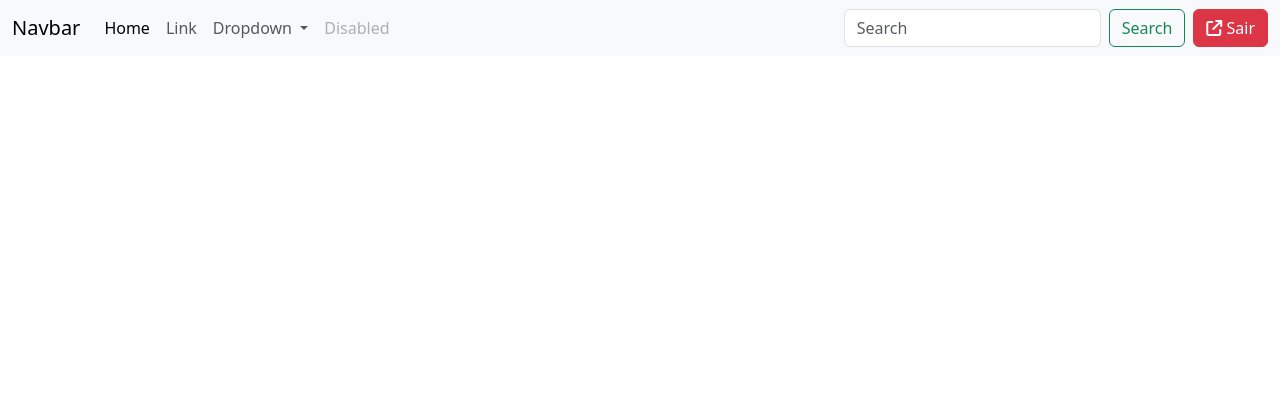
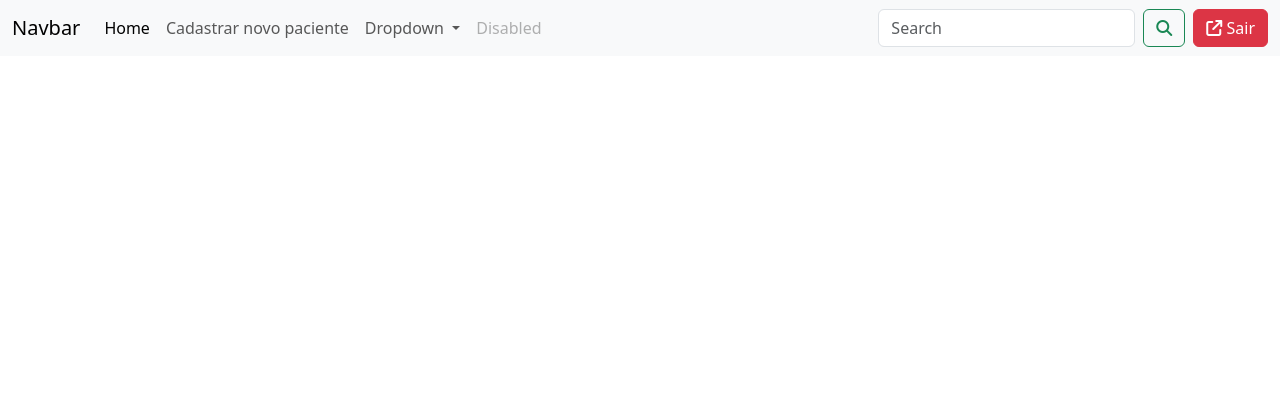
Before and after one commit to gilder-jacomini/sistema_django_noturno, a Django app: page / in a window 1280 px wide. Shown: the top 420 px of the page. Run offline with Django 5.2, Linux system fonts and the light colour scheme; a user stored in the database is signed in.

Commit message:
Aula dia 05/10/2026

```diff
--- a/apps/crud/templates/includes/header.html
+++ b/apps/crud/templates/includes/header.html
@@ -8,10 +8,10 @@
     <div class="collapse navbar-collapse" id="navbarSupportedContent">
       <ul class="navbar-nav me-auto mb-2 mb-lg-0">
         <li class="nav-item">
-          <a class="nav-link active" aria-current="page" href="#">Home</a>
+          <a class="nav-link active" aria-current="page" href="/">Home</a>
         </li>
         <li class="nav-item">
-          <a class="nav-link" href="#">Link</a>
+          <a class="nav-link" href="novoPaciente/">Cadastrar novo paciente</a>
         </li>
         <li class="nav-item dropdown">
           <a class="nav-link dropdown-toggle" href="#" role="button" data-bs-toggle="dropdown" aria-expanded="false">
@@ -30,7 +30,8 @@
       </ul>
       <form class="d-flex" role="search">
         <input class="form-control me-2" type="search" placeholder="Search" aria-label="Search"/>
-        <button class="btn btn-outline-success" type="submit">Search</button>
+        <button class="btn btn-outline-success" type="submit">
+          <i class="fa-sharp fa-solid fa-magnifying-glass"></i></button>
       </form>
       <a href="logout/" class="btn btn-danger ms-2">
         <i class="fa-sharp fa-solid fa-arrow-up-right-from-square"></i> Sair </a>
--- a/apps/crud/templates/novo-paciente.html
+++ b/apps/crud/templates/novo-paciente.html
@@ -7,7 +7,7 @@
 
 <hr>
 {% if error %}<p>{{ error }}</p>{% endif %}
-<form action="" method="post">
+<form action="{% url 'novo_paciente' %}" method="post">
     {% csrf_token %}
     <div class="row">
         <div class="col-12 col-md-8 col-lg-6 mb-3">
--- a/apps/crud/urls.py
+++ b/apps/crud/urls.py
@@ -4,4 +4,5 @@ from . import views
 urlpatterns = [
     path('', views.index, name='index'),
     path('novoPaciente/', views.novo_paciente, name='novo_paciente'),
+    path('novoPacienteSucesso/', views.novo_paciente_sucesso, name='novo_paciente_sucesso'),
 ]
--- a/apps/crud/views.py
+++ b/apps/crud/views.py
@@ -1,10 +1,30 @@
 from django.contrib.auth.decorators import login_required
-from django.shortcuts import render
+from django.shortcuts import render, redirect
+from .models import Paciente
 
 # Create your views here.
 @login_required
 def index(request):
     return render(request, 'index.html')
 
+@login_required
 def novo_paciente(request):
+    if request.method == 'POST':
+        nome = request.POST.get('nome')
+        cpf = request.POST.get('cpf')
+        email = request.POST.get('email')
+        telefone = request.POST.get('telefone')
+        data_nascimento = request.POST.get('data_nascimento')
+        Paciente.objects.create(
+            nome=nome,
+            cpf=cpf,
+            email=email,
+            telefone=telefone,
+            data_nascimento=data_nascimento
+        )
+        return redirect('novo_paciente_sucesso')
     return render(request, 'novo-paciente.html')
+
+@login_required
+def novo_paciente_sucesso(request):
+    return render(request, 'novo-paciente-sucesso.html')
```
Also changed, not shown: apps/crud/templates/novo-paciente-sucesso.html (added, +11 -0 lines), db_sistema_django.db.
